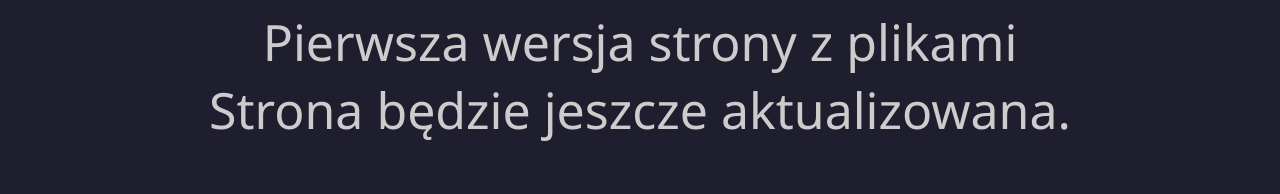
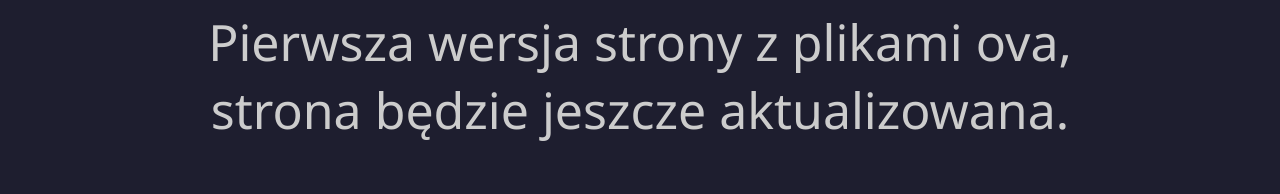
Before and after one commit to ckzova/ckzova.github.io, a plain HTML site: page index.html in a window 1280 px wide. Shown: the top 194 px of the page. Drawn offline with Linux system fonts and the light colour scheme.

Commit message:
Update index.html

```diff
--- a/index.html
+++ b/index.html
@@ -8,8 +8,8 @@
     <link rel="shortcut icon" href="Virtualbox_logo.png" type="image/x-icon">
 </head>
 <body>
-    <header>Pierwsza wersja strony z plikami<br>
-        Strona będzie jeszcze aktualizowana. </header>
+    <header>Pierwsza wersja strony z plikami ova,<br>
+        strona będzie jeszcze aktualizowana. </header>
 
     <div class="container">
         <a href="server.html">
```
